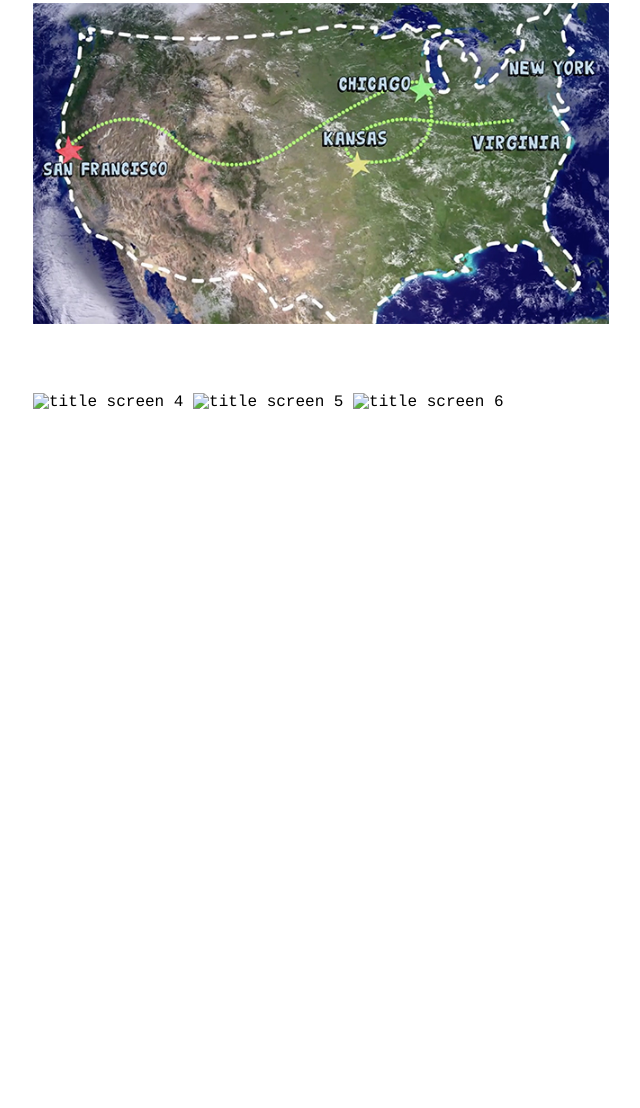
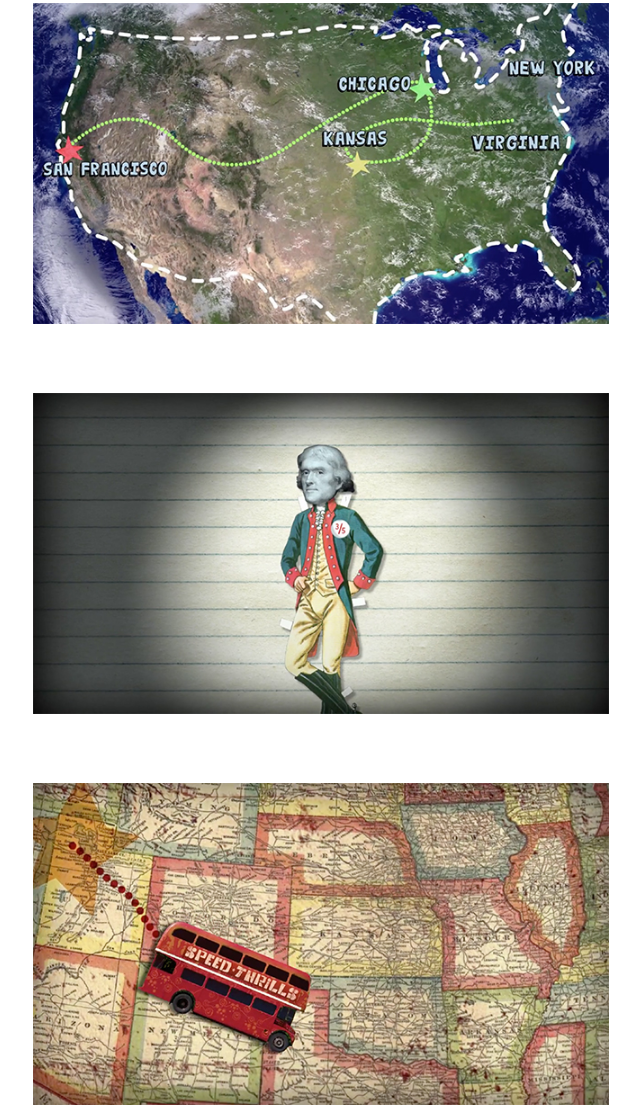
Before and after one commit to crankin/me2020, an Eleventy site: page work/hulu.md in a window 1280 px wide. Shown: the part 904-2012 px from the top of the page, without its empty margins (631-1271 px from the left). Before the commit the page ends 1355 px from the top, so only its background shows below. Built offline with nearby package versions, Linux system fonts and the light colour scheme; Eleventy itself is replaced by a stand-in of ours; files that its build step writes are made by us from their sources.

Commit message:
edits and updates

```diff
--- a/css/main.css
+++ b/css/main.css
@@ -46,7 +46,7 @@
 header h1 {
   font-size: 1rem;
   /* border-bottom: 2px dashed var(--me-black); */
-  display: inline;
+  /* display: inline; */
   padding-bottom: 0.3rem;
   margin: 1rem 0;
   text-transform: uppercase;
--- a/work/hulu.md
+++ b/work/hulu.md
@@ -8,11 +8,11 @@ images:
    alt: title screen 2
  - img: hulu/3-speed-map.jpg
    alt: title screen 3
- - img: hulu/1-speed-george.jpg
+ - img: hulu/4-speed-george.jpg
    alt: title screen 4
- - img: hulu/1-speed-bus.jpg
+ - img: hulu/5-speed-bus.jpg
    alt: title screen 5
- - img: hulu/1-speed-horse.jpg
+ - img: hulu/6-speed-horse.jpg
    alt: title screen 6
 ---
 
```
